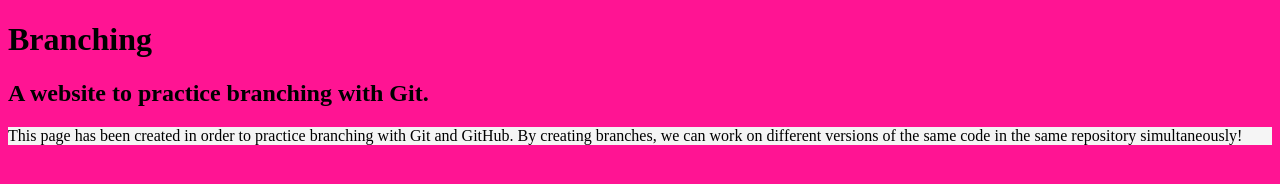
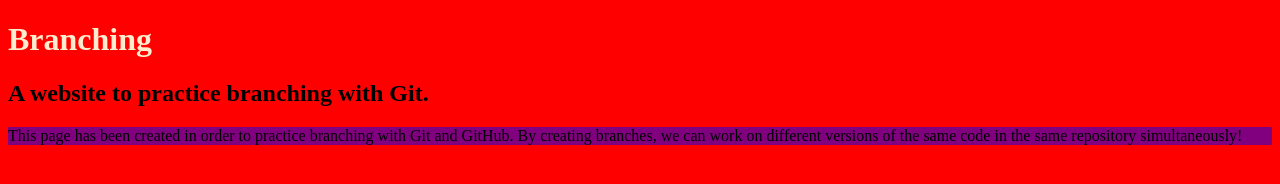
Before and after one commit to LadegbayeStella/branching-Project, a plain HTML site: page index.html in a window 1280 px wide. Drawn offline with Linux system fonts and the light colour scheme.

Commit message:
Adding red blanchedalmond & red to the website

```diff
--- a/css/style.css
+++ b/css/style.css
@@ -1,9 +1,9 @@
 h1{
-  color:black;
+  color: blanchedalmond;
 }
 body{
-  background-color:deeppink;
+  background-color:red;
 }
 p{
-  background-color:whitesmoke;
+  background-color:purple;
 }
```
